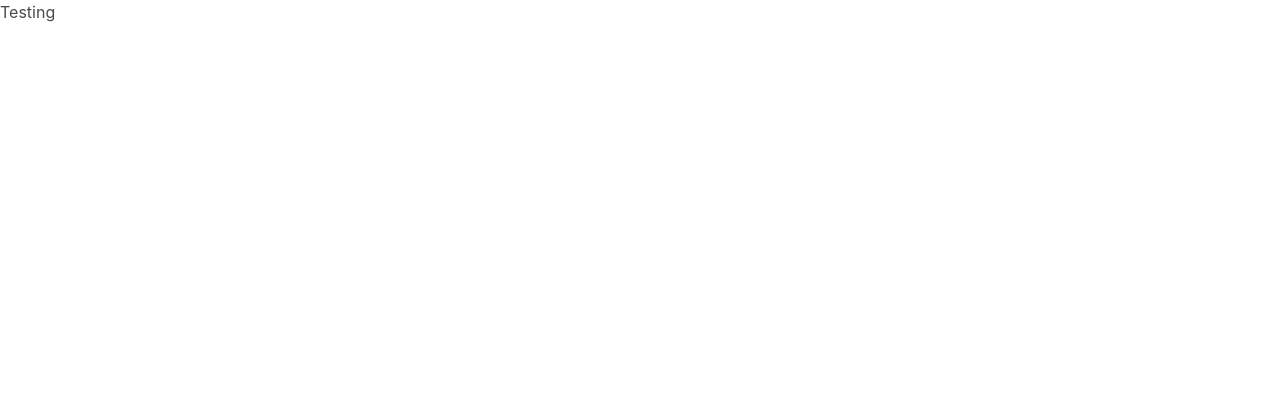
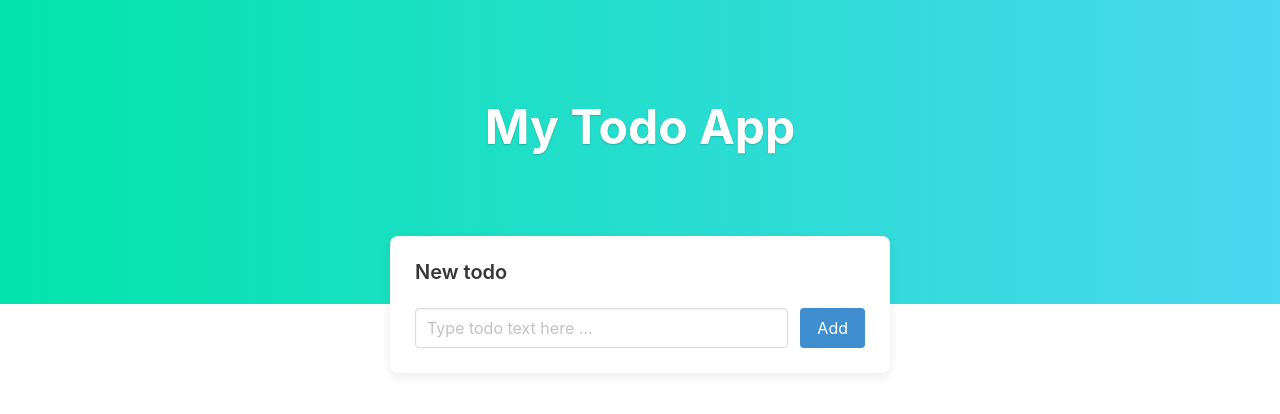
Before and after one commit to simonxcm/myTodoApp, an Angular app: page / in a window 1280 px wide. Shown: the top 414 px of the page. Built offline with nearby package versions, Linux system fonts and the light colour scheme.

Commit message:
creating header and form box

```diff
--- a/src/app/todos/todos.component.html
+++ b/src/app/todos/todos.component.html
@@ -1 +1,26 @@
-<h1>Testing</h1>
+<section class="heading-section">
+
+  <h1 class="title is-1 has-text-centered">My Todo App</h1>
+
+</section>
+
+<div class="container">
+  <div class="add-todo-box">
+    <form>
+
+      <h2 class="title is-5">New todo</h2>
+
+      <div class="field is-grouped">
+        <p class="control is-expanded">
+          <input class="input" type="text" placeholder="Type todo text here ...">
+        </p>
+        <p class="control">
+          <a class="button is-info">
+            Add
+          </a>
+        </p>
+      </div>
+
+    </form>
+  </div>
+</div>
--- a/src/app/todos/todos.component.scss
+++ b/src/app/todos/todos.component.scss
@@ -0,0 +1,23 @@
+.heading-section {
+  background: linear-gradient(to right, rgb(2, 228, 171), rgb(74, 215, 240));
+  padding: 100px;
+  padding-bottom: 150px;
+
+  h1.title {
+    font-weight: bold;
+    color: white;
+    text-shadow: 0 1px 2px rgba(black, 0.2);
+  }
+}
+
+.container {
+  width: 500px;
+}
+
+.add-todo-box {
+  padding: 25px;
+  background: white;
+  border-radius: 8px;
+  margin-top: -68px;
+  box-shadow: 0 4px 12px rgba($color: black, $alpha: 0.08);
+}
--- a/src/styles.scss
+++ b/src/styles.scss
@@ -1,3 +1,3 @@
 /* You can add global styles to this file, and also import other style files */
 
-@import '../node_modules/bulma/bulma.sass'
+@import '../node_modules/bulma/bulma.sass';
```
